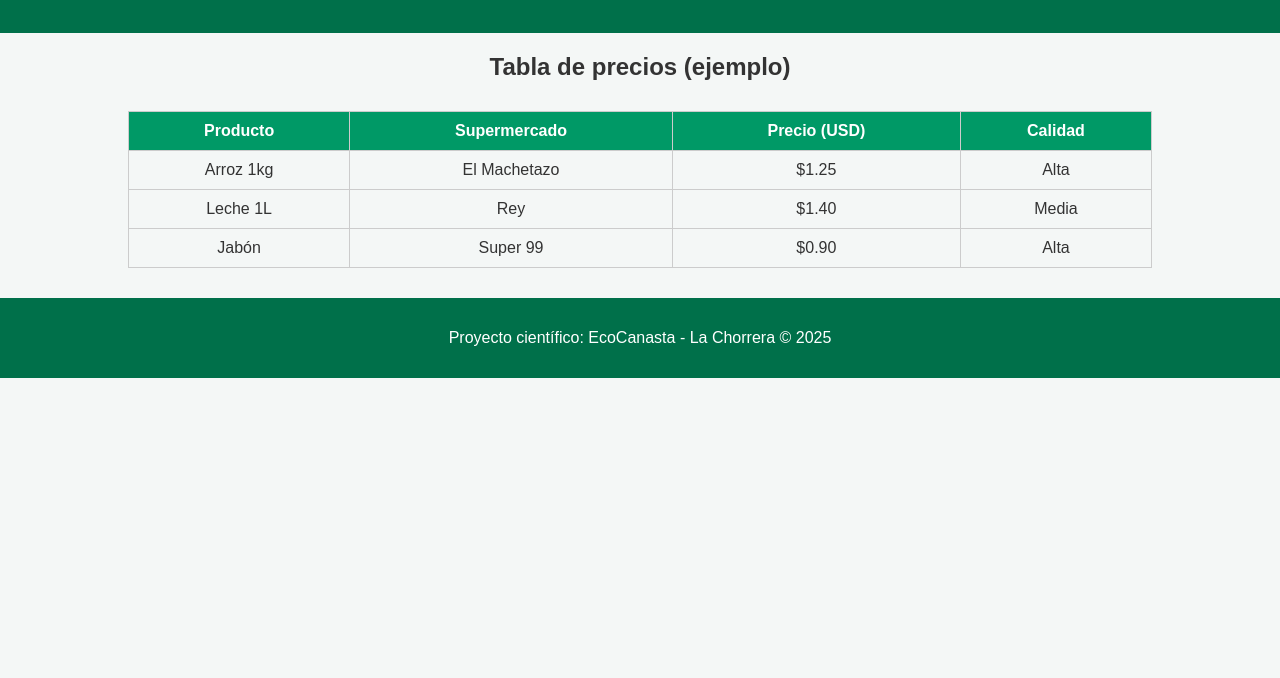
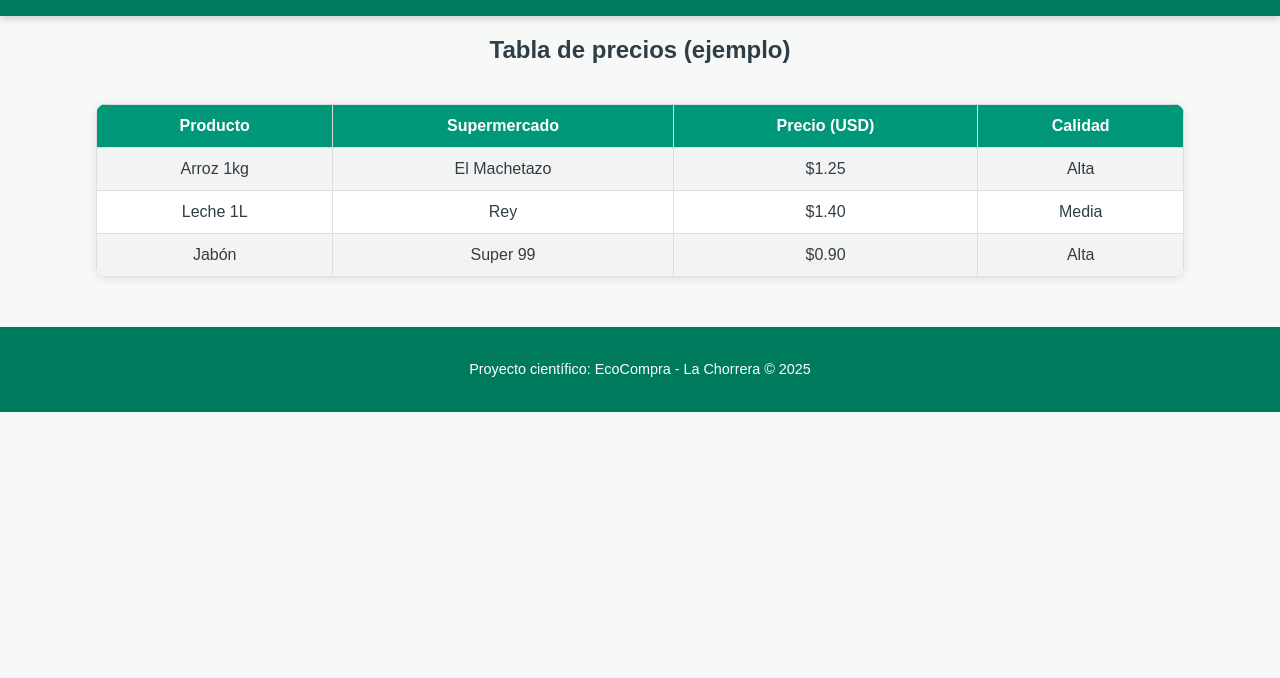
Before and after one commit to juanandres8332-art/EcoCompra, a plain HTML site: page index.html in a window 1280 px wide. Shown: the part 122-800 px from the top of the page. Drawn offline with Linux system fonts and the light colour scheme.

Commit message:
Update index.html

```diff
--- a/index.html
+++ b/index.html
@@ -3,45 +3,65 @@
 <head>
   <meta charset="UTF-8" />
   <meta name="viewport" content="width=device-width, initial-scale=1.0" />
-  <title>EcoCanasta - La Chorrera</title>
+  <title>EcoCompra - La Chorrera</title>
   <style>
     body {
       font-family: Arial, sans-serif;
-      background-color: #f4f7f6;
-      color: #333;
+      background-color: #f6f9f8;
+      color: #2f3e46;
       margin: 0;
       padding: 0;
       text-align: center;
     }
+
     header {
-      background-color: #00704a;
+      background-color: #007a5c;
       color: white;
-      padding: 20px;
+      padding: 25px;
+      box-shadow: 0 2px 8px rgba(0, 0, 0, 0.2);
     }
+
+    h1 {
+      margin: 0;
+      font-size: 2em;
+    }
+
     table {
-      margin: 30px auto;
+      margin: 40px auto;
       border-collapse: collapse;
-      width: 80%;
+      width: 85%;
+      background-color: white;
+      border-radius: 10px;
+      overflow: hidden;
+      box-shadow: 0 2px 10px rgba(0, 0, 0, 0.1);
     }
+
     th, td {
-      border: 1px solid #ccc;
-      padding: 10px;
+      border: 1px solid #ddd;
+      padding: 12px;
     }
+
     th {
-      background-color: #009966;
+      background-color: #009879;
       color: white;
     }
+
+    tr:nth-child(even) {
+      background-color: #f3f3f3;
+    }
+
     .footer {
-      margin-top: 30px;
-      padding: 15px;
-      background-color: #00704a;
+      margin-top: 50px;
+      padding: 20px;
+      background-color: #007a5c;
       color: white;
+      font-size: 0.9em;
     }
   </style>
 </head>
 <body>
   <header>
-    <h1>EcoCanasta 🛒</h1>
+    <h1>EcoCompra 🛒</h1>
     <p>Comparador de precios y calidad de productos en La Chorrera</p>
   </header>
 
@@ -76,7 +96,7 @@
   </main>
 
   <div class="footer">
-    <p>Proyecto científico: EcoCanasta - La Chorrera © 2025</p>
+    <p>Proyecto científico: EcoCompra - La Chorrera © 2025</p>
   </div>
 </body>
 </html>
```
